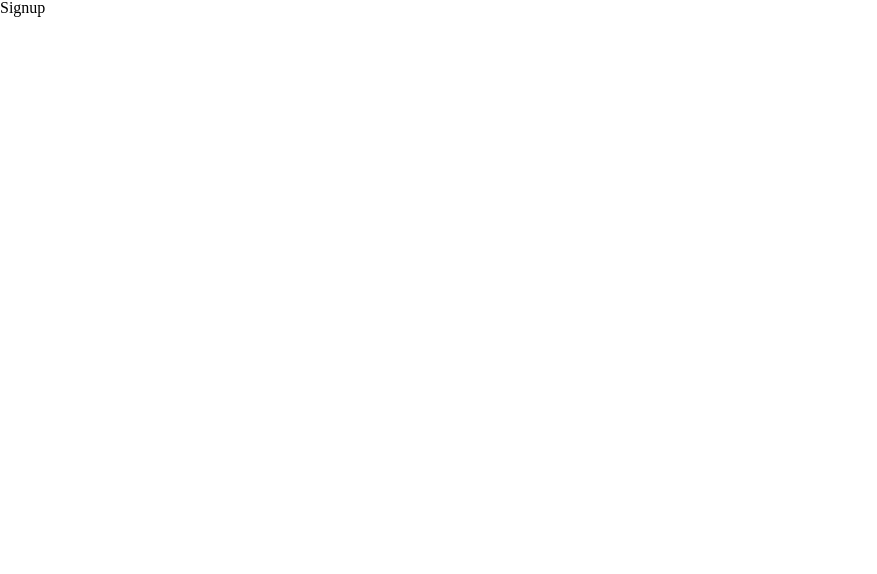
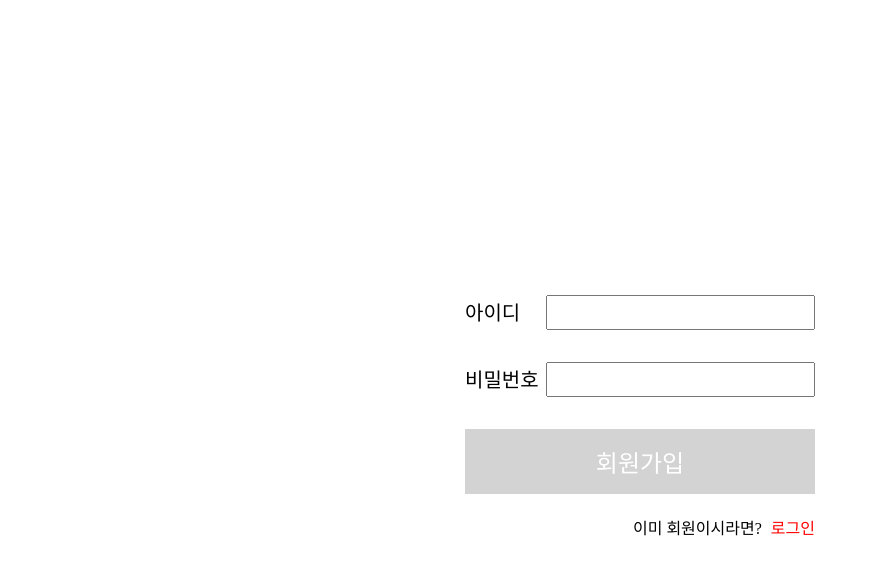
Before and after one commit to lIIIlIIIlIIIl/wanted-pre-onboarding-frontend, a React (Create React App) app: page /signup in a window 1280 px wide. Shown: the top 574 px of the page, without its empty margins (0-877 px from the left). Built offline with nearby package versions, Linux system fonts and the light colour scheme.

Commit message:
feat: 회원가입 페이지 구현

```diff
--- a/src/pages/Login.jsx
+++ b/src/pages/Login.jsx
@@ -22,8 +22,8 @@ const Login = () => {
   };
 
   return (
-    <div className="login-wrapper">
-      <form className="login-form" onSubmit={loginSubmitHandler}>
+    <div className="member-wrapper">
+      <form className="member-form" onSubmit={loginSubmitHandler}>
         <label>
           아이디
           <input
@@ -42,7 +42,7 @@ const Login = () => {
         </label>
         <button
           type="submit"
-          className="login-wrapper-button"
+          className="member-wrapper-button"
           disabled={
             checkEmail(email) === "success" &&
             checkPassword(password) === "success"
@@ -54,7 +54,7 @@ const Login = () => {
           로그인
         </button>
       </form>
-      <div className="login-link">
+      <div className="member-link">
         <span>회원가입을 하시지 않으셨다면?</span>
         <Link to={"/signup"}>회원가입</Link>
       </div>
--- a/src/pages/Signup.jsx
+++ b/src/pages/Signup.jsx
@@ -1,7 +1,65 @@
-import React from "react";
+import React, { useState } from "react";
+import { useRouter } from "../hooks/useRouter";
+import { checkEmail } from "../helper/validationCheck";
+import { Link } from "react-router-dom";
 
 const Signup = () => {
-  return <div>Signup</div>;
+  const [email, setEmail] = useState("");
+  const [password, setPassword] = useState("");
+
+  const { routeTo } = useRouter();
+
+  const signupSubmitHandler = (event) => {
+    event.preventDefault();
+  };
+
+  const onChageEmail = (event) => {
+    setEmail(event.target.value);
+  };
+
+  const onChagePassword = (event) => {
+    setPassword(event.target.value);
+  };
+
+  return (
+    <div className="member-wrapper">
+      <form className="member-form" onSubmit={signupSubmitHandler}>
+        <label>
+          아이디
+          <input
+            type="email"
+            onChange={onChageEmail}
+            data-testid="email-input"
+          />
+        </label>
+        <label>
+          비밀번호
+          <input
+            type="password"
+            onChange={onChagePassword}
+            data-testid="password-input"
+          />
+        </label>
+        <button
+          type="submit"
+          className="member-wrapper-button"
+          disabled={
+            checkEmail(email) === "success" &&
+            checkEmail(password) === "success"
+              ? ""
+              : "disabled"
+          }
+          data-testid="signup-button"
+        >
+          회원가입
+        </button>
+      </form>
+      <div className="member-link">
+        <span>이미 회원이시라면?</span>
+        <Link to={"/signin"}>로그인</Link>
+      </div>
+    </div>
+  );
 };
 
 export default Signup;
--- a/src/styles/login.css
+++ b/src/styles/login.css
@@ -1,4 +1,4 @@
-.login-wrapper {
+.member-wrapper {
   position: absolute;
   left: 50%;
   top: 50%;
@@ -11,18 +11,18 @@
   justify-content: space-around;
 }
 
-.login-wrapper h1 {
+.member-wrapper h1 {
   text-align: center;
   font-weight: bold;
   font-size: 32px;
 }
 
-.login-wrapper form {
+.member-wrapper form {
   margin-top: 32px;
   font-size: 20px;
 }
 
-.login-wrapper form label {
+.member-wrapper form label {
   width: 100%;
   display: flex;
   justify-content: space-between;
@@ -30,13 +30,13 @@
   margin-bottom: 32px;
 }
 
-.login-wrapper form input {
+.member-wrapper form input {
   width: 70%;
   font-size: 18px;
   padding: 5px 10px;
 }
 
-.login-wrapper-button {
+.member-wrapper-button {
   width: 100%;
   background-color: lightblue;
   border: none;
@@ -46,19 +46,19 @@
   cursor: pointer;
 }
 
-.login-wrapper-button[disabled] {
+.member-wrapper-button[disabled] {
   background-color: lightgray;
   cursor: not-allowed;
 }
 
-.login-link {
+.member-link {
   text-align: right;
 }
-.login-link span {
+.member-link span {
   padding-right: 9px;
 }
 
-.login-link a {
+.member-link a {
   color: red;
   cursor: pointer;
 }
```
